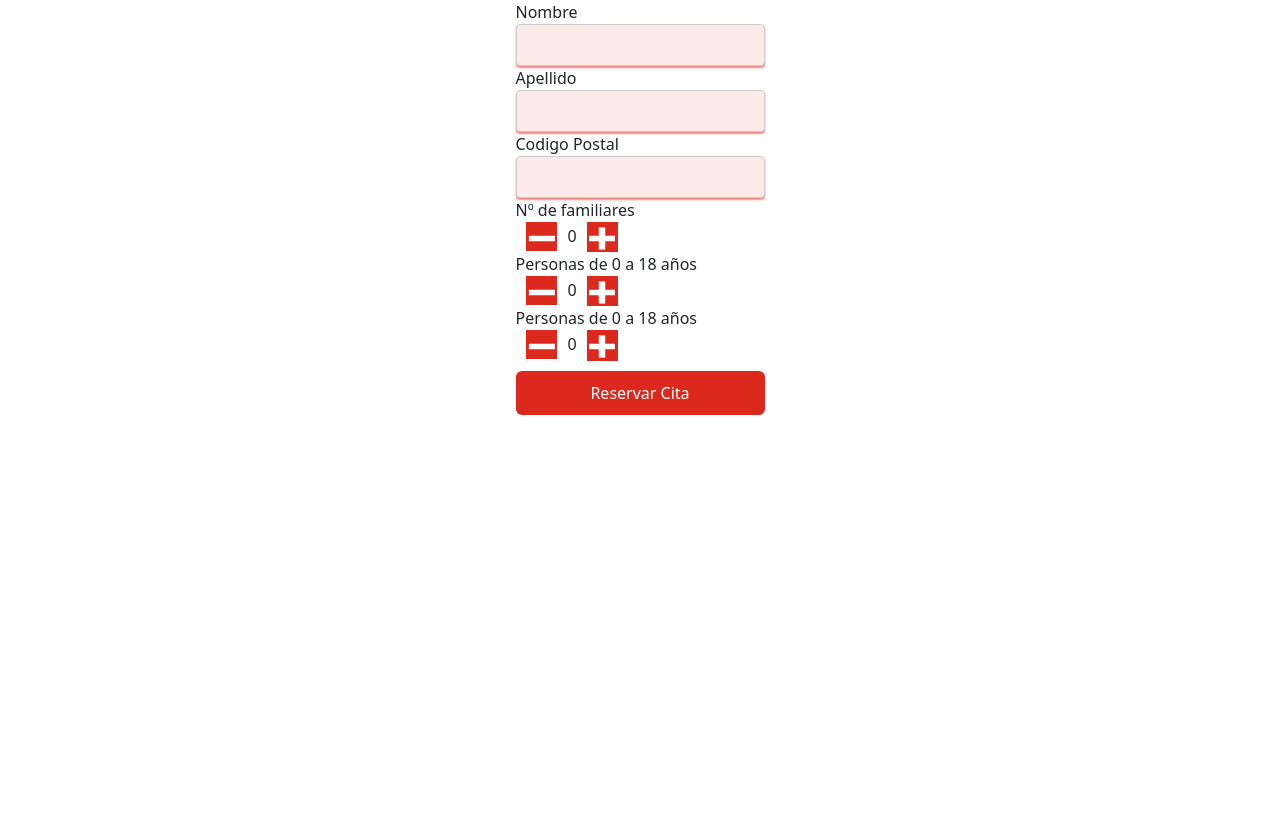
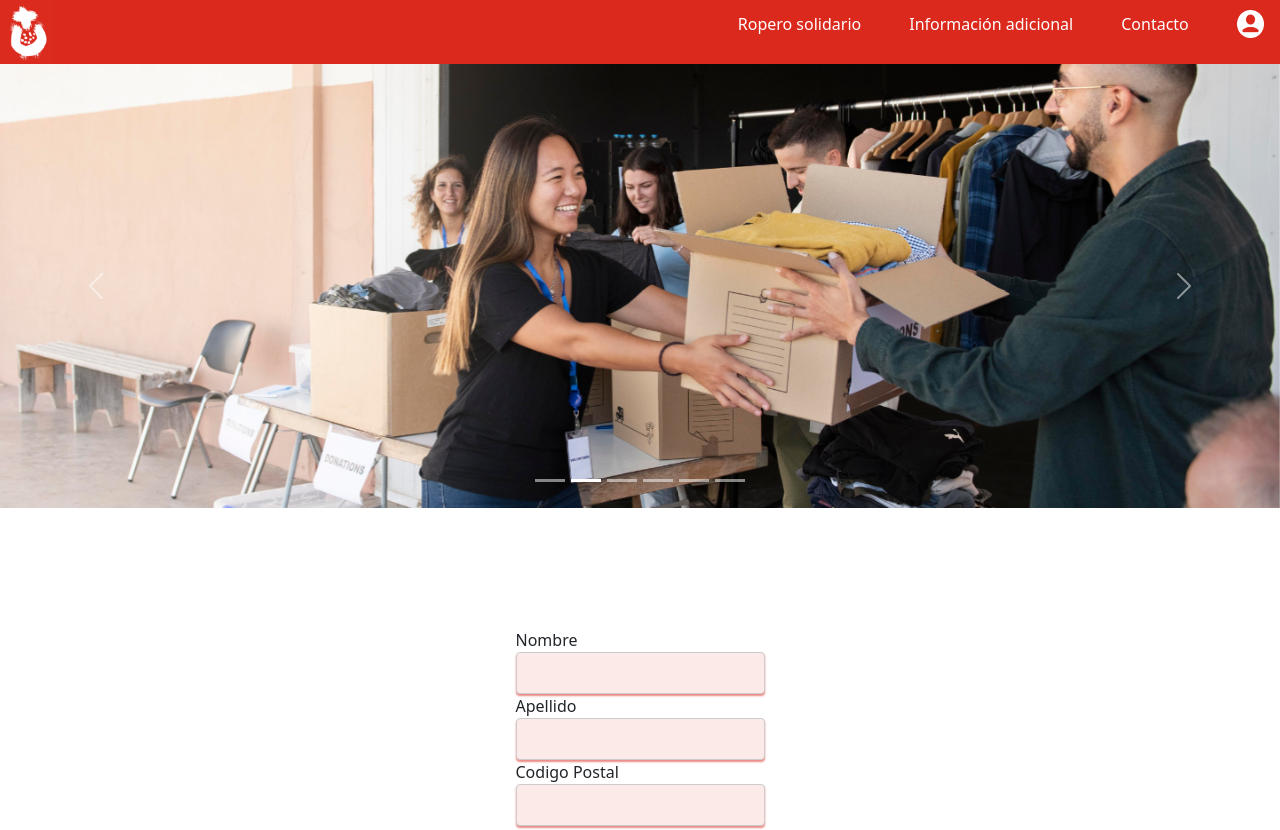
Before and after one commit to Wannda-Abreu/ropero-solidario, a React (Vite) app in the folder client/: page /informe in a window 1280 px wide. Shown: the top 830 px of the page. Before the commit the page ends 800 px from the top, so only its background shows below. Built offline with nearby package versions, Linux system fonts and the light colour scheme.

Commit message:
fix(root) components-&-images-imports-errors

```diff
--- a/client/src/Routes/root.tsx
+++ b/client/src/Routes/root.tsx
@@ -1,10 +1,14 @@
 import { Outlet } from 'react-router-dom'
-
-
+import Footer from '../components/Footer/Footer'
+import Header from '../components/Navbar/Navbar'
+import CarouselComponent from '../components/carousel/Carousel'
 function Root()  {
     return (
         <div>
+            <Header/>
+            <CarouselComponent/>
             <Outlet/>
+            <Footer/>
         </div>
     )
 }
--- a/client/src/components/Footer/Footer.tsx
+++ b/client/src/components/Footer/Footer.tsx
@@ -1,4 +1,4 @@
-import logotype from "../../Logos/white-logo.png";
+import logotype from "../../assets/Logos/white-logo.png";
 import "./Footer.css";
 
 function Footer() {
--- a/client/src/components/Navbar/Navbar.tsx
+++ b/client/src/components/Navbar/Navbar.tsx
@@ -1,6 +1,6 @@
 import { useState } from "react";
-import logotype from "../../Logos/white-logo.png";
-import loginIcon from "../../Icons/login-icon.png";
+import logotype from "../../assets/Logos/white-logo.png";
+import loginIcon from "../../assets/Icons/login-icon.png";
 import "./Navbar.css";
 
 function Header() {
--- a/client/src/pages/Calendar/calendar.css
+++ b/client/src/pages/Calendar/calendar.css
@@ -3,6 +3,8 @@
     display: flex;
     flex-wrap: wrap;
     justify-content: space-evenly;
+    margin-top: 25vh;
+    margin-bottom: 25vh;
 
   }
 .rbc-calendar {
--- a/client/src/pages/Informe/informe.css
+++ b/client/src/pages/Informe/informe.css
@@ -1,4 +1,10 @@
-/* Informe.css */
+
+.report-container{
+  margin-top: 15vh;
+    margin-bottom: 15vh;
+}
+
+
 .informe-form {
     display: flex;
     margin-top: 5vh;
--- a/client/src/pages/Informe/informe.tsx
+++ b/client/src/pages/Informe/informe.tsx
@@ -18,7 +18,7 @@ const Informe: React.FC = () => {
         }
 
     return (
-        <Form onSubmit={handleSubmit}>
+        <Form onSubmit={handleSubmit} className='report-container'>
             <Container   >
                 <Form.Group>
                     <InputField
--- a/client/src/pages/register/LoginForm.css
+++ b/client/src/pages/register/LoginForm.css
@@ -1,10 +1,14 @@
+
+
+
 .login-form {
     display: flex;
     justify-content: center;
     background-color: #f3f3f3;
     border-radius: 5px;
     box-shadow: 0 0 10px rgba(0, 0, 0, 0.1);
-
+    margin-top: 20vh;
+    margin-bottom: 20vh;
 }
 
 .container{
```
Also changed, not shown: client/src/components/carousel/Carousel.tsx (+6 -6 lines).
